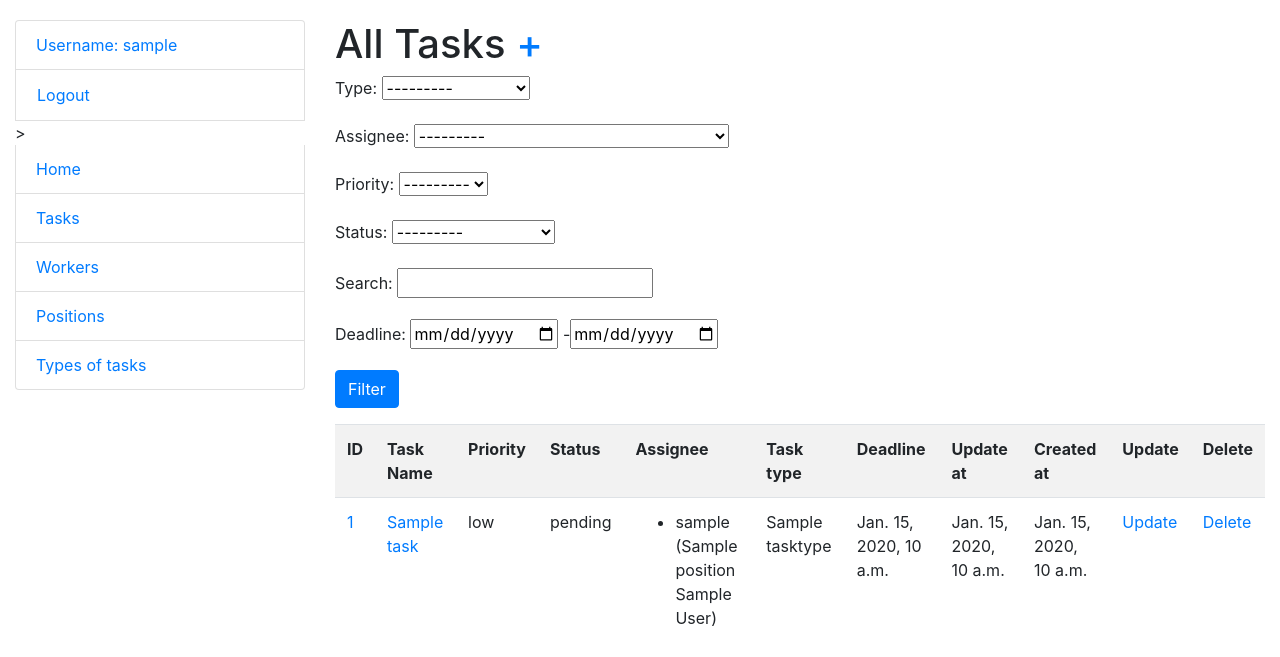
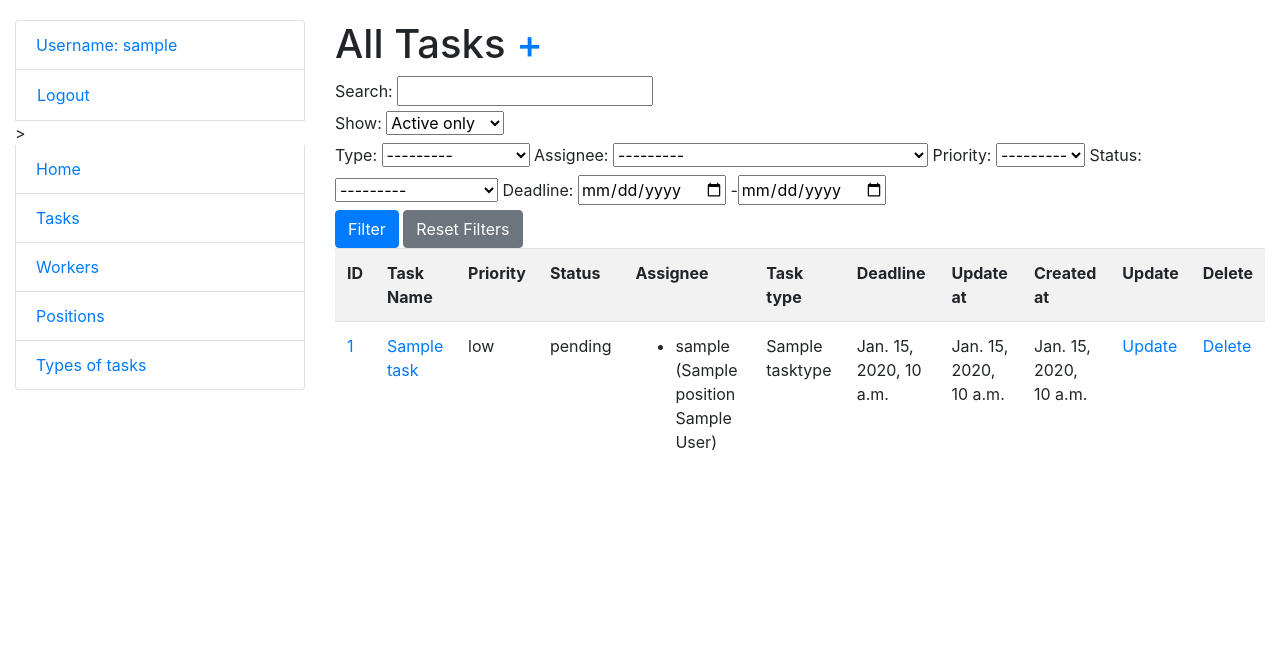
Before and after one commit to strauuch/task-manager, a Django app: page /tasks/ in a window 1280 px wide. Shown: the top 657 px of the page. Run offline with Django 5.2, Linux system fonts and the light colour scheme; a user stored in the database is signed in; tables that the repository leaves empty hold one stand-in row (values such as "Sample post").

Commit message:
fix: improve filter display and functionality; add new filter for active and inactive tasks

```diff
--- a/task_manager/settings.py
+++ b/task_manager/settings.py
@@ -40,8 +40,8 @@ INSTALLED_APPS = [
     "tasks",
     "debug_toolbar",
     "crispy_forms",
-        "crispy_bootstrap4",
-        "django_filters",
+    "crispy_bootstrap4",
+    "django_filters",
 ]
 
 MIDDLEWARE = [
--- a/tasks/filters.py
+++ b/tasks/filters.py
@@ -1,21 +1,32 @@
+import django_filters
 from django.db.models import Q
-import django_filters
 from tasks.models import Task, TaskType, Worker
 
 class TaskFilter(django_filters.FilterSet):
+    STATUS_ACTIVE = "active"
+    STATUS_ALL = "all"
+    STATUS_OFF = "deactive"
+    STATUS_CHOICES = [
+        (STATUS_ACTIVE, "Active only"),
+        (STATUS_ALL, "All tasks"),
+        (STATUS_OFF, "Inactive only"),
+    ]
+
     q = django_filters.CharFilter(method='filter_search', label='Search')
     task_type = django_filters.ModelChoiceFilter(queryset=TaskType.objects.all(), label='Type')
     assignee = django_filters.ModelChoiceFilter(queryset=Worker.objects.all(), label='Assignee')
     priority = django_filters.ChoiceFilter(choices=Task._meta.get_field('priority').choices)
     status = django_filters.ChoiceFilter(choices=Task._meta.get_field('status').choices)
     deadline = django_filters.DateFromToRangeFilter(
-        field_name='deadline',
         widget=django_filters.widgets.RangeWidget(attrs={'type': 'date'})
+    )
+    active_filter = django_filters.ChoiceFilter(
+        choices=STATUS_CHOICES, method="filter_active", empty_label=None, label="Show", initial=STATUS_ACTIVE,
     )
 
     class Meta:
         model = Task
-        fields = ['task_type', 'assignee', 'priority', 'status']
+        fields = ["task_type", "assignee", "priority", "status", "active_filter"]
 
     def filter_search(self, queryset, name, value):
         return queryset.filter(
@@ -23,3 +34,10 @@ class TaskFilter(django_filters.FilterSet):
             Q(description__icontains=value) |
             Q(task_type__name__icontains=value)
         ).distinct()
+
+    def filter_active(self, queryset, name, value):
+        if value == self.STATUS_ACTIVE:
+            return queryset.exclude(status__in=["canceled", "completed", "blocked"])
+        if value == self.STATUS_OFF:
+            return queryset.filter(status__in=["canceled", "completed", "blocked"])
+        return queryset
--- a/tasks/views.py
+++ b/tasks/views.py
@@ -1,4 +1,5 @@
 from django.contrib.auth.mixins import LoginRequiredMixin
+from django.utils.timezone import now
 from django.shortcuts import render
 from django.urls import reverse_lazy
 from django.views import generic
@@ -64,12 +65,15 @@ class TaskListView(LoginRequiredMixin, generic.ListView):
 
     def get_queryset(self):
         qs = Task.objects.select_related("task_type").prefetch_related("assignee")
+        if 'active_filter' not in self.request.GET:
+            qs = qs.exclude(status__in=["canceled", "completed", "blocked"])
         self.filterset = TaskFilter(self.request.GET, queryset=qs)
         return self.filterset.qs.distinct()
 
     def get_context_data(self, **kwargs):
         context = super().get_context_data(**kwargs)
         context["filter"] = self.filterset
+        context['today'] = now().date()
         return context
 
 class TaskDetailView(LoginRequiredMixin, generic.DetailView):
--- a/templates/tasks/tasks_list.html
+++ b/templates/tasks/tasks_list.html
@@ -6,9 +6,25 @@
     <a href="{% url 'task-create' %}">+</a>
   </h1>
 
-  <form method="get" class="mb-3">
-    {{ filter.form.as_p }}
-    <button type="submit" class="btn btn-primary">Filter</button>
+  <form method="get" class="filter-form">
+    <div class="filter-search">
+      {{ filter.form.q.label_tag }} {{ filter.form.q }}
+    </div>
+
+    <div class="filter-fields">
+      {{ filter.form.active_filter.label_tag }} {{ filter.form.active_filter }}
+      <br>
+      {{ filter.form.task_type.label_tag }} {{ filter.form.task_type }}
+      {{ filter.form.assignee.label_tag }} {{ filter.form.assignee }}
+      {{ filter.form.priority.label_tag }} {{ filter.form.priority }}
+      {{ filter.form.status.label_tag }} {{ filter.form.status }}
+      {{ filter.form.deadline.label_tag }} {{ filter.form.deadline }}
+    </div>
+
+    <div class="filter-buttons">
+      <button type="submit" class="btn btn-primary">Filter</button>
+      <a href="{% url 'tasks-list' %}" class="btn btn-secondary">Reset Filters</a>
+    </div>
   </form>
 
   {% if tasks %}
```
